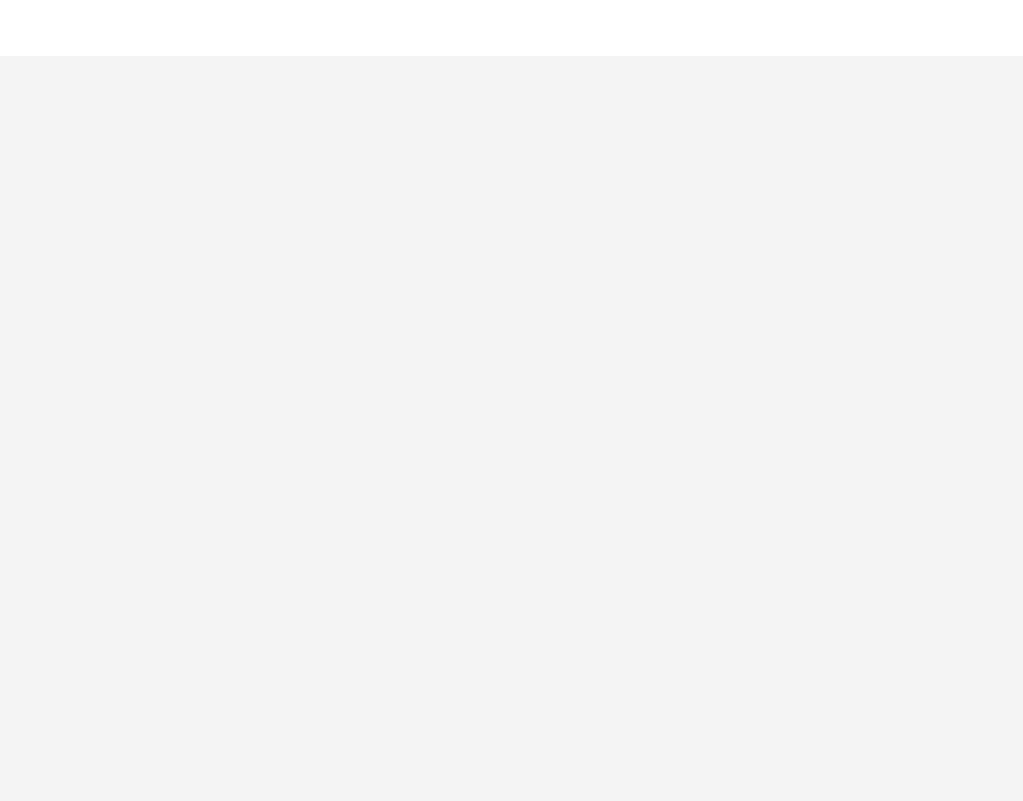
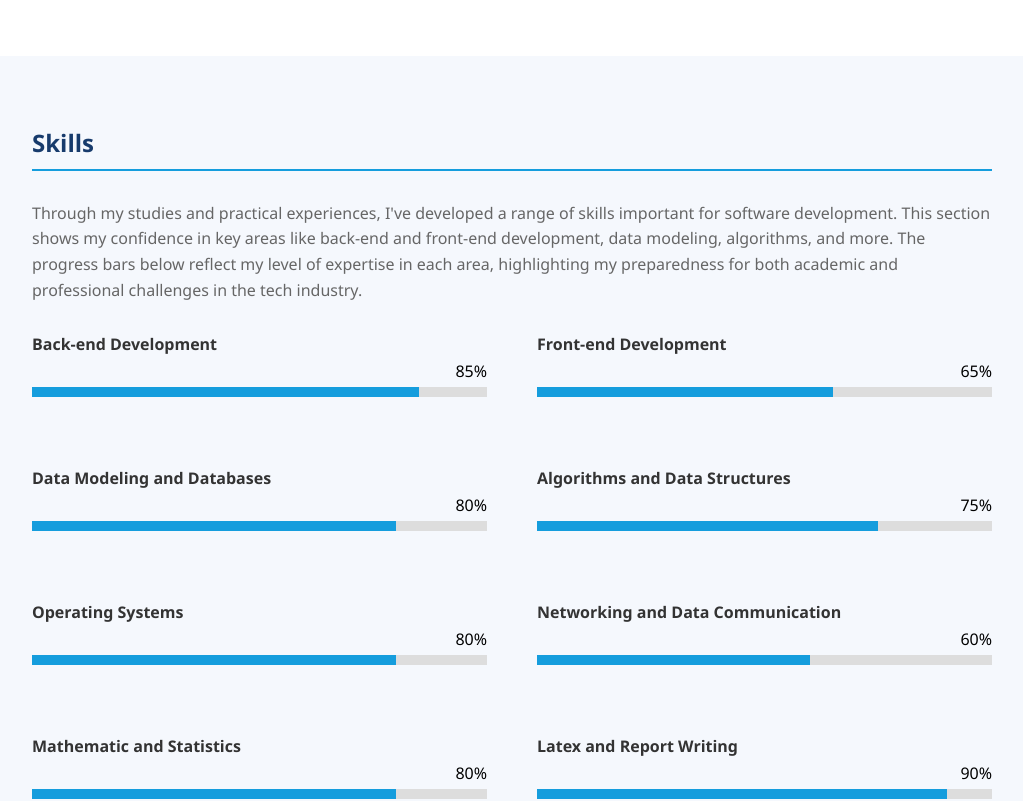
Before and after one commit to Siverteh/Personal-Resume-Website, a React (Create React App) app: page / in a window 1280 px wide. Shown: the part 1680-2481 px from the top of the page, without its empty margins (224-1247 px from the left). Built offline with nearby package versions, Linux system fonts and the light colour scheme.

Commit message:
Finished Skills section

```diff
--- a/src/App.css
+++ b/src/App.css
@@ -4,8 +4,7 @@
 
 /* Reset default styles for each section to prevent unexpected padding/margins */
 .section-home,
-.section-about,
-.section-skills {
+.section-about {
   margin: 0; /* Reset any default margins */
   padding: 0; /* Reset any default padding */
   min-height: 100vh; /* Adjust the height as needed */
@@ -15,6 +14,7 @@
 .section-education,
 .section-experience,
 .section-contact,
+.section-skills,
 .section-projects{
   margin: 0; /* Reset any default margins */
   padding: 0; /* Reset any default padding */
--- a/src/App.tsx
+++ b/src/App.tsx
@@ -1,6 +1,7 @@
 import React, { useState, useEffect } from 'react';
 import Navbar from './components/Common/Navbar/Navbar';
 import About from './components/About/About';
+import Skills from './components/Skills/Skills';
 import Education from './components/Education/Education';
 import Experience from './components/Experience/Experience';
 import Contact from './components/Contact/Contact';
@@ -42,7 +43,7 @@ const App = () => {
                             <About />
                     </section>
                     <section id="skills" className="section-skills">
-                            {/* Skills Section Content */}
+                            <Skills />
                     </section>
                     <section id="experience" className="section-experience">
                             <Experience />
--- a/src/components/Contact/Contact.css
+++ b/src/components/Contact/Contact.css
@@ -23,7 +23,7 @@
 
 .contact-info-card {
     background-color: #ffffff;
-    padding: 20px;
+    padding: 30px;
     border-radius: 10px;
     box-shadow: 0 2px 5px rgba(0,0,0,0.1);
     flex-basis: 40%;
--- a/src/components/Contact/Contact.tsx
+++ b/src/components/Contact/Contact.tsx
@@ -59,11 +59,11 @@ const Contact = () => {
                     <form ref={formRef} onSubmit={sendEmail}>
                         <div className="form-row">
                             <div className="form-group">
-                                <label htmlFor="name">Name</label>
+                                <label htmlFor="name">Your Name</label>
                                 <input type="text" id="name" name="name" required />
                             </div>
                             <div className="form-group">
-                                <label htmlFor="email">Email</label>
+                                <label htmlFor="email">Your Email</label>
                                 <input type="email" id="email" name="email" required />
                             </div>
                         </div>
--- a/src/components/Skills/Skills.css
+++ b/src/components/Skills/Skills.css
@@ -0,0 +1,67 @@
+.skills-container {
+    background-color: #F5F8FD;
+    padding-left: 20%; /* Spacing from the left */
+    padding-right: 5%; /* Spacing from the right */
+    padding-top: 50px;
+    padding-bottom: 50px;
+    box-sizing: border-box;
+    min-height: auto;
+}
+
+.skills-title {
+    text-align: left;
+    margin-bottom: 30px;
+    padding-bottom: 10px;
+    border-bottom: 2px solid #159DDD;
+    color: #173B6C;
+}
+
+.skills-intro {
+    font-size: 1em;
+    color: #666;
+    margin-bottom: 30px;
+    line-height: 1.6;
+    text-align: left;
+}
+
+
+.skills-grid {
+    display: grid;
+    grid-template-columns: repeat(2, 1fr);
+    gap: 50px;
+}
+
+.skill-item {
+    display: flex;
+    flex-direction: column;
+    margin-bottom: 20px;
+}
+
+.skill-label {
+    font-size: 1em;
+    color: #333;
+    margin-bottom: 5px;
+}
+
+.skill-percentage {
+    align-self: flex-end;
+    margin-bottom: 5px;
+}
+
+.skill-progress-bar {
+    width: 100%;
+    background-color: #ddd;
+    overflow: hidden;
+}
+
+.skill-progress {
+    background-color: #159DDD;
+    height: 10px;
+    transition: width 1s ease-in-out;
+}
+
+@media (max-width: 768px) {
+    .skills-grid {
+        grid-template-columns: 1fr;
+    }
+}
--- a/src/components/Skills/Skills.tsx
+++ b/src/components/Skills/Skills.tsx
@@ -1 +1,42 @@
-export {}
+import React from 'react';
+import './Skills.css';
+
+const Skills = () => {
+    const skillSet = [
+        { skill: 'Back-end Development', level: 85 },
+        { skill: 'Front-end Development', level: 65 },
+        { skill: 'Data Modeling and Databases', level: 80 },
+        { skill: 'Algorithms and Data Structures', level: 75 },
+        { skill: 'Operating Systems', level: 80 },
+        { skill: 'Networking and Data Communication', level: 60 },
+        { skill: 'Mathematic and Statistics', level: 80 },
+        { skill: 'Latex and Report Writing', level: 90 }
+    ];
+
+    return (
+        <div className="skills-container">
+            <h2 className="skills-title">Skills</h2>
+            <p className="skills-intro">
+                Through my studies and practical experiences, I've developed a range of skills important for software
+                development. This section shows my confidence in key areas like back-end and front-end development, data
+                modeling, algorithms, and more. The progress bars below reflect my level of expertise in each area,
+                highlighting my preparedness for both academic and professional challenges in the tech industry.
+            </p>
+            <div className="skills-grid">
+                {skillSet.map((item, index) => (
+                    <div className="skill-item" key={index}>
+                        <strong>
+                            <div className="skill-label">{item.skill}</div>
+                        </strong>
+                        <div className="skill-percentage">{item.level}%</div>
+                        <div className="skill-progress-bar">
+                        <div className="skill-progress" style={{width: `${item.level}%`}}></div>
+                        </div>
+                    </div>
+                ))}
+            </div>
+        </div>
+    );
+};
+
+export default Skills;
```
